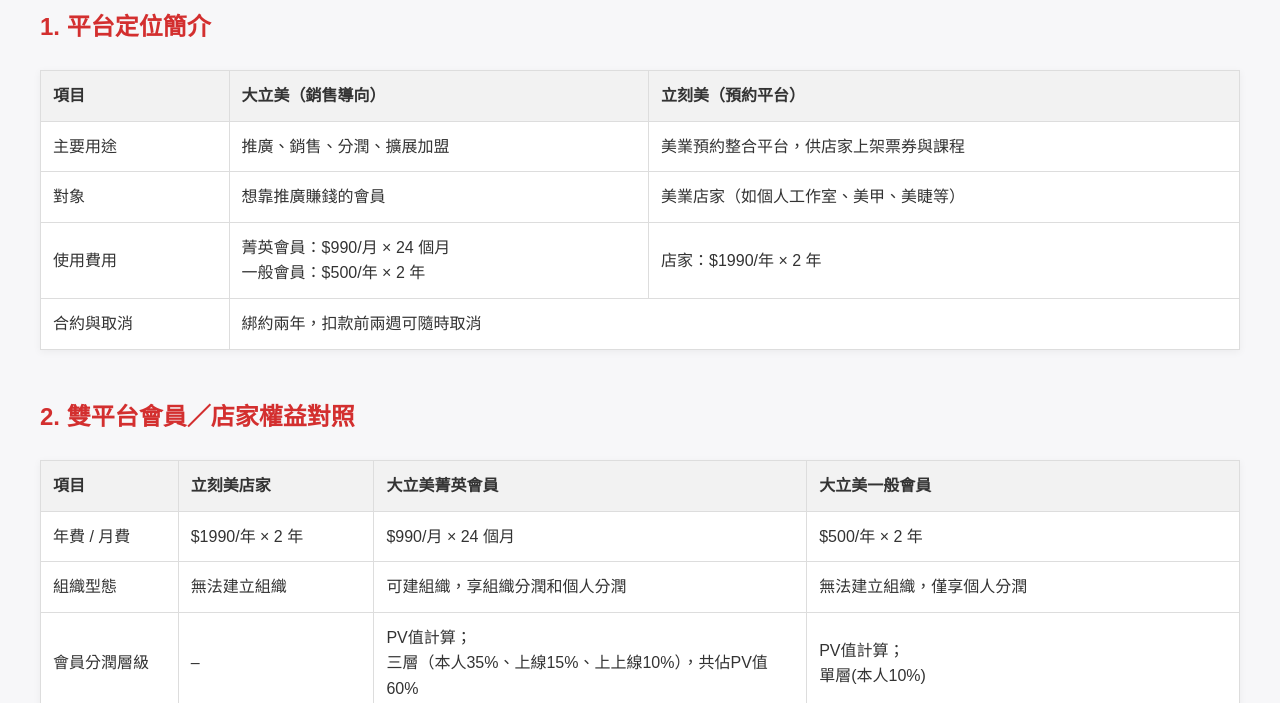
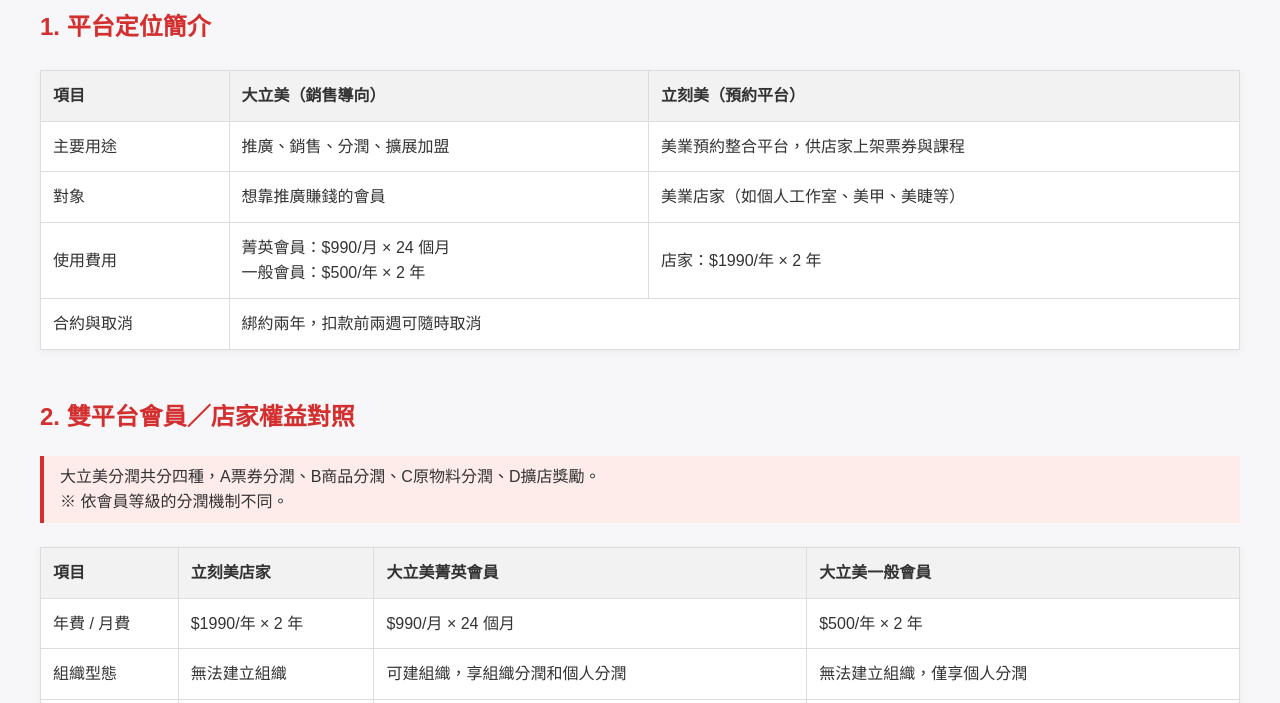
Before and after one commit to Sandra-wangyu/largan, a plain HTML site: page index.html in a window 1280 px wide. Shown: the part 97-800 px from the top of the page. Drawn offline with Linux system fonts and the light colour scheme.

Commit message:
index.html

```diff
--- a/index.html
+++ b/index.html
@@ -252,6 +252,7 @@
   <!-- 2. 雙平台會員／店家權益對照 -->
   <div class="section">
     <h2>2. 雙平台會員／店家權益對照</h2>
+    <div class="highlight">大立美分潤共分四種，A票券分潤、B商品分潤、C原物料分潤、D擴店獎勵。<br>※ 依會員等級的分潤機制不同。</div>
     <table>
       <thead>
         <tr><th>項目</th><th>立刻美店家</th><th>大立美菁英會員</th><th>大立美一般會員</th></tr>
```
